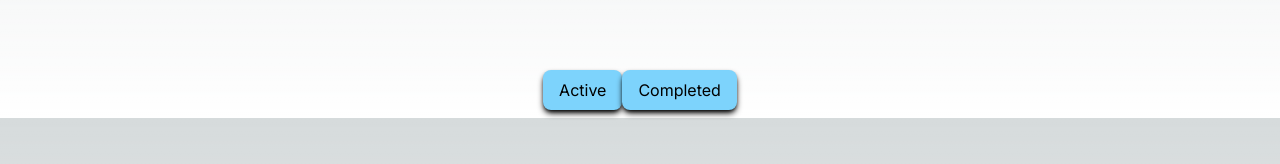
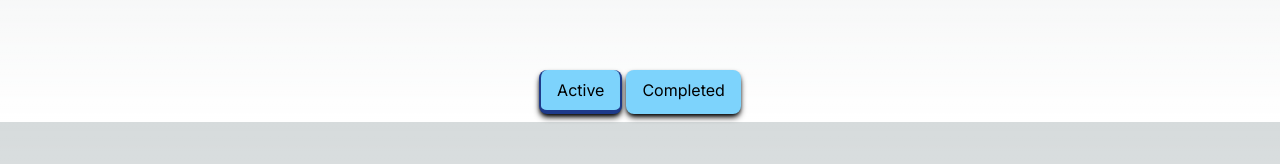
Before and after one commit to SheoranRavi/ListsApp, a Next.js app in the folder webapp/: page / in a window 1280 px wide. Shown: the part 504-668 px from the top of the page. Built offline with nearby package versions, Linux system fonts and the light colour scheme.

Commit message:
filter correction

```diff
--- a/webapp/src/app/components/Filters.jsx
+++ b/webapp/src/app/components/Filters.jsx
@@ -31,17 +31,21 @@ export default function Filters(props) {
 			<div className="flex justify-center pb-2">
 				<div className="grid grid-cols-[1fr_3fr_1fr] w-full">
                     <div></div>
-					<ul className="mx-6 flex bg-white-600 rounded-lg justify-self-center">
+					<ul className="mx-6 flex space-x-1 bg-white-600 rounded-lg justify-self-center">
 						{filters.map((item) => {
 							return (
 								<div
 									key={item.id}
 									id={item.name}
-									className="px-4 py-2 bg-sky-300 active:bg-gray-600 active:text-blue-200  rounded-lg cursor-pointer inline-block hover:bg-gray-200 hover:text-gray-600 shadow-md shadow-black"
+									className={`bg-sky-300 active:bg-gray-600 active:text-blue-200
+                                    rounded-lg cursor-pointer inline-block hover:bg-gray-200
+                                    hover:text-gray-600 shadow-md shadow-black
+                                    ${filterState === item.name ? 'border-blue-900 border-b-4 border-l-2 border-r-2' : ''}`}
 								>
 									<li
 										id={item.name}
 										name="filters"
+                                        className="px-4 py-2"
 										onClick={filterSelectedAction}
 									>
 										{item.name}
```
